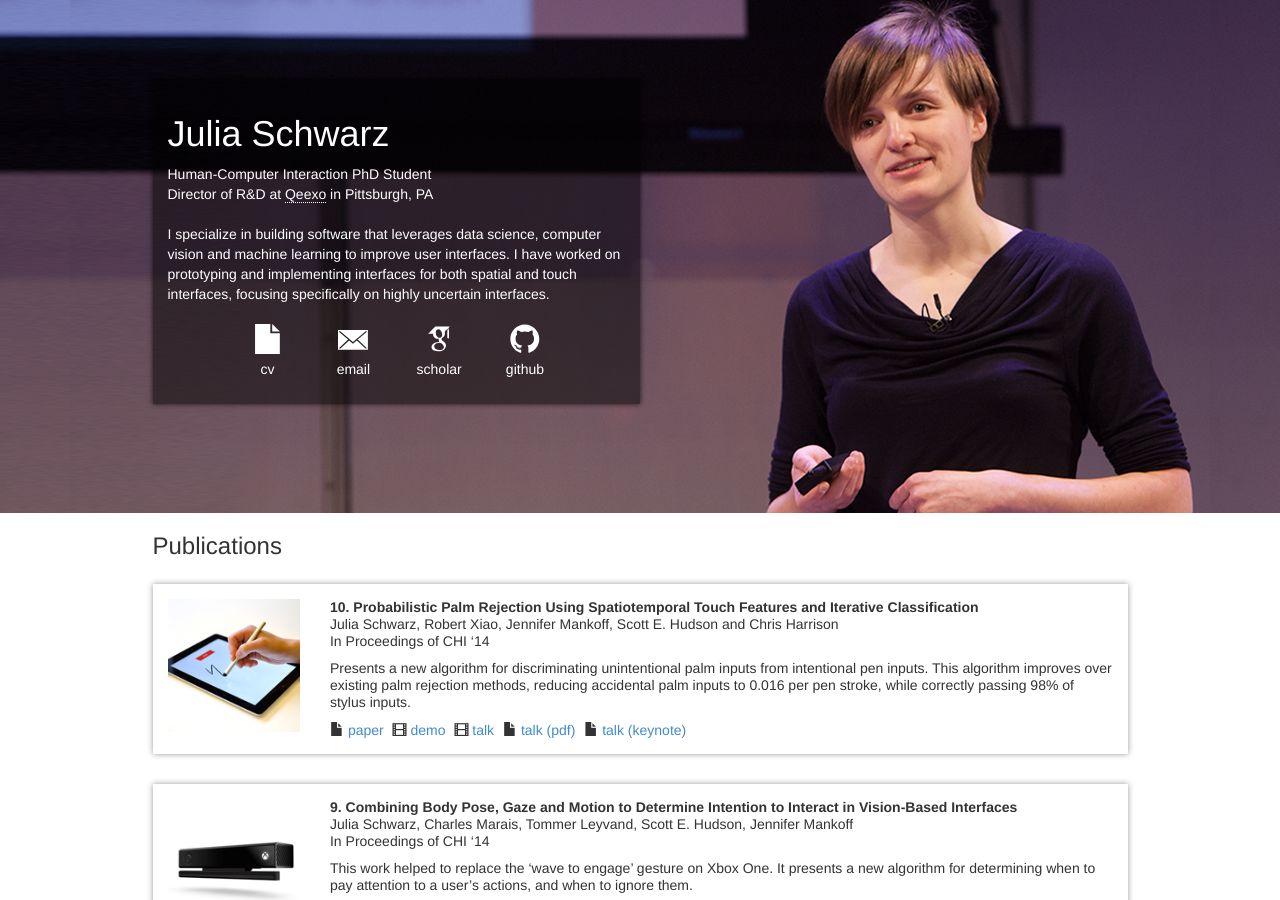
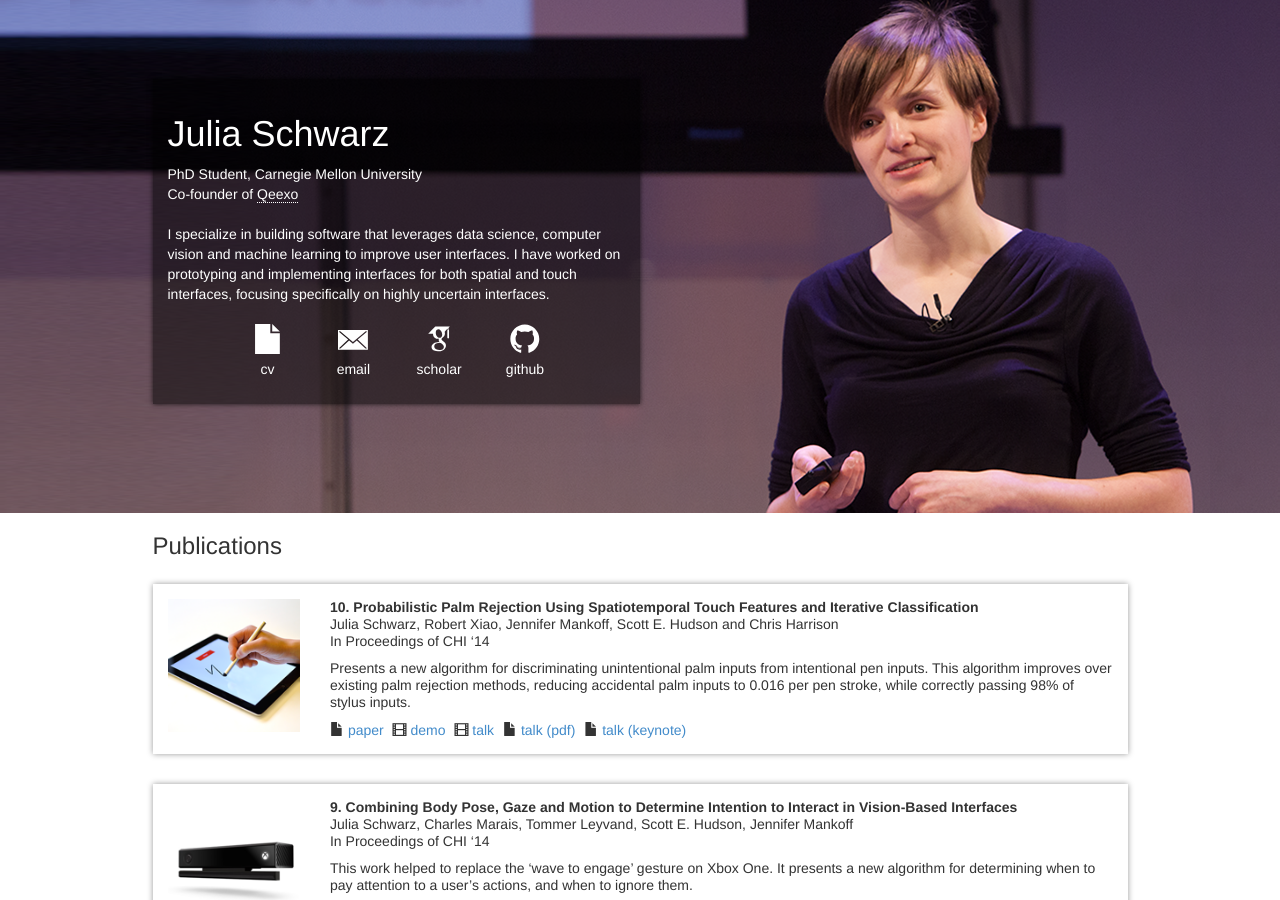
Before and after one commit to julenka/jsnet, a Jekyll site: the page built from index.html, in a window 1280 px wide and 900 px high. Built offline with Jekyll 4.4.1, drawn with Linux system fonts in a browser that asks for light colours.

Commit message:
Updating description of myself and adding image credit to engagement.

```diff
--- a/_posts/2014-05-04-engagement.html
+++ b/_posts/2014-05-04-engagement.html
@@ -12,3 +12,9 @@ demo_video: "http://www.youtube.com/watch?v=-p_Y_WXmGTw&feature=share&list=UUkSK
 presentation_pdf: "/engagement/engagement-chi14-presentation.pdf"
 presentation_keynote: "/engagement/engagement-chi14-presentation.key"
 ---
+<div class="row">
+    <div class="col-xs-12">
+        <p class="text-muted">image credit: <a href="http://marketplace.xbox.com/en-US/Product/Harry-Potter-for-Kinect/">Harry Potter for Kinect</a></p>
+    </div>
+
+</div>
--- a/index.html
+++ b/index.html
@@ -13,8 +13,8 @@ layout: default
         <div class="row">
             <div class="col-xs-10 col-md-5 col-xs-offset-1 hero">
                 <h1>Julia Schwarz</h1>
-                <div class="clearfix">Human-Computer Interaction PhD Student</div>
-                <p class="clearfix bottom-spacing-small">Director of R&D at <a href="http://www.qeexo.com" class="no-decoration underline">Qeexo</a> in Pittsburgh, PA</p>
+                <div class="clearfix">PhD Student, Carnegie Mellon University</div>
+                <p class="clearfix bottom-spacing-small">Co-founder of <a href="http://www.qeexo.com" class="no-decoration underline">Qeexo</a></p>
 
                 <p>
                     I specialize in building software that leverages data science, computer vision and machine learning to improve user interfaces.
```
